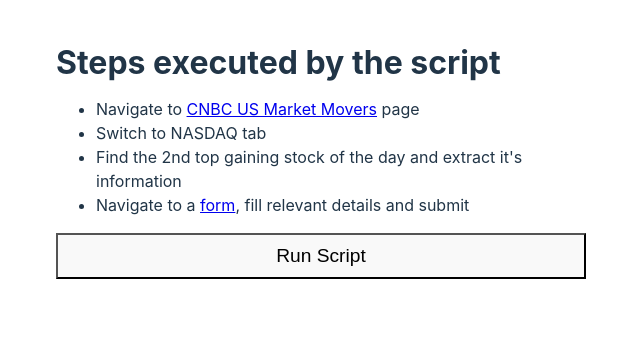
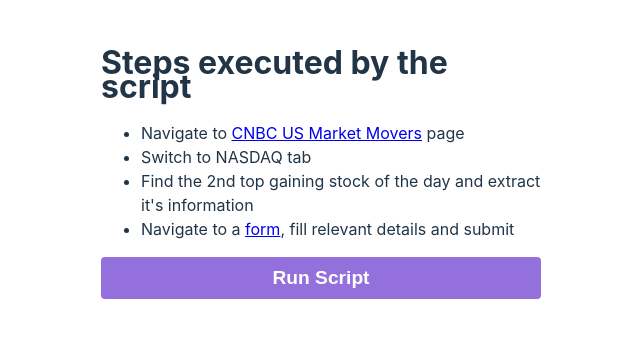
Before and after one commit to klshriharsha/trade-helper-chrome, a React (Vite) app: page / in a window 1280 px wide. Shown: the top 338 px of the page, without its empty margins (319-959 px from the left). Built offline with nearby package versions, Linux system fonts and the light colour scheme.

Commit message:
feat: submit extracted stock info - navigate to form url - fill relevant info - submit the form - refactor code

```diff
--- /dev/null
+++ b/src/components/check.tsx
@@ -0,0 +1,19 @@
+import { ComponentPropsWithoutRef } from 'react'
+
+export default function Check(props: ComponentPropsWithoutRef<'svg'>) {
+    return (
+        <svg
+            xmlns="http://www.w3.org/2000/svg"
+            width="1em"
+            height="1em"
+            viewBox="0 0 512 512"
+            className="inline-icon"
+            {...props}
+        >
+            <path
+                fill="currentColor"
+                d="M243.8 339.8C232.9 350.7 215.1 350.7 204.2 339.8L140.2 275.8C129.3 264.9 129.3 247.1 140.2 236.2C151.1 225.3 168.9 225.3 179.8 236.2L224 280.4L332.2 172.2C343.1 161.3 360.9 161.3 371.8 172.2C382.7 183.1 382.7 200.9 371.8 211.8L243.8 339.8zM512 256C512 397.4 397.4 512 256 512C114.6 512 0 397.4 0 256C0 114.6 114.6 0 256 0C397.4 0 512 114.6 512 256zM256 48C141.1 48 48 141.1 48 256C48 370.9 141.1 464 256 464C370.9 464 464 370.9 464 256C464 141.1 370.9 48 256 48z"
+            />
+        </svg>
+    )
+}
--- a/src/components/spinner.css
+++ b/src/components/spinner.css
@@ -1,6 +1,4 @@
 .spinner {
-    display: inline;
-    vertical-align: middle;
     animation: spin 800ms linear infinite;
 }
 
--- a/src/components/spinner.tsx
+++ b/src/components/spinner.tsx
@@ -9,7 +9,7 @@ export default function Spinner(props: ComponentPropsWithoutRef<'svg'>) {
             width="1em"
             height="1em"
             viewBox="0 0 512 512"
-            className="spinner"
+            className="inline-icon spinner"
             {...props}
         >
             <path
--- /dev/null
+++ b/src/components/steps.tsx
@@ -0,0 +1,19 @@
+import { links } from '../utils/constants'
+
+export default function Steps() {
+    return (
+        <>
+            <h1>Steps executed by the script</h1>
+            <ul>
+                <li>
+                    Navigate to <a href={links.marketMovers}>CNBC US Market Movers</a> page
+                </li>
+                <li>Switch to NASDAQ tab</li>
+                <li>Find the 2nd top gaining stock of the day and extract it's information</li>
+                <li>
+                    Navigate to a <a href={links.form}>form</a>, fill relevant details and submit
+                </li>
+            </ul>
+        </>
+    )
+}
--- a/src/content/content.tsx
+++ b/src/content/findStock.ts
@@ -53,10 +53,14 @@ export const findStock = ({ marketMoverTab, section, position }: FindStockParams
 
         // Communicate the target stock info to popup
         chrome.runtime.sendMessage({
-            type: 'result',
+            type: 'findStock:result',
             data: {
+                section,
+                position,
+                marketMoverTab,
                 name: targetStock?.querySelector(selectors.stockName)?.textContent,
                 gain: targetStock?.querySelector(selectors.stockGain)?.textContent,
+                time: Date.now(),
             },
         })
     }, 1000)
--- /dev/null
+++ b/src/content/submitStockInfo.ts
@@ -0,0 +1,47 @@
+export interface Stock {
+    name: string
+    gain: string
+    time: number
+}
+
+/**
+ * Extracts information about a stock.
+ * @param params.name Name of the stock
+ * @param params.section Percentage gain of the stock
+ * @param params.position Time when information was extracted
+ */
+export const submitStockInfo = ({ name, gain, time }: Stock) => {
+    chrome.runtime.sendMessage({
+        type: 'progress',
+        data: 'filling stock information',
+    })
+
+    const selectors = {
+        name: 'input[name="SingleLine"]',
+        gain: 'input[name="SingleLine1"]',
+        time: 'input[name="SingleLine2"]',
+        submitButton: 'button[value="submit"]',
+    }
+
+    const nameField = document.querySelector(selectors.name) as HTMLInputElement | null
+    if (nameField) {
+        nameField.value = name
+    }
+    const gainField = document.querySelector(selectors.gain) as HTMLInputElement | null
+    if (gainField) {
+        gainField.value = gain
+    }
+    const timeField = document.querySelector(selectors.time) as HTMLInputElement | null
+    if (timeField) {
+        timeField.value = `${time}`
+    }
+
+    const submitButton = document.querySelector(selectors.submitButton) as HTMLButtonElement | null
+    if (submitButton) {
+        submitButton.click()
+        chrome.runtime.sendMessage({
+            type: 'submitStockInfo:result',
+            data: 'submitted successfully',
+        })
+    }
+}
--- a/src/popup/popup.css
+++ b/src/popup/popup.css
@@ -1,26 +1,30 @@
 .container {
     width: var(--container-width);
+    height: var(--container-height);
+    position: relative;
     padding: 30px;
 }
 
-.align-left {
-    text-align: left;
+.container--center {
+    display: flex;
+    align-items: center;
+    flex-direction: column;
+    justify-content: center;
 }
 
-.btn {
-    cursor: pointer;
-    font-size: 1.2em;
-    padding: 10px 16px;
-    width: 100%;
+.container__auto-dismiss-counter {
+    bottom: 0;
+    height: 8px;
+    position: absolute;
+    background-color: mediumpurple;
+    animation: count 5000ms linear forwards;
 }
 
-.btn__progress {
-    margin: 0;
-    text-transform: capitalize;
+@keyframes count {
+    0% {
+        width: 0%;
+    }
+    100% {
+        width: 100%;
+    }
 }
-
-.btn__progress img {
-    /* height: 20px; */
-    display: inline;
-    vertical-align: middle;
-}
--- a/src/popup/popup.tsx
+++ b/src/popup/popup.tsx
@@ -1,62 +1,76 @@
 import './popup.css'
 
-import { useState } from 'react'
+import { useCallback, useEffect, useState } from 'react'
 
+import Check from '../components/check'
 import Spinner from '../components/spinner'
-import { findStock, FindStockParams } from '../content/content'
+import Steps from '../components/steps'
+import { Stock } from '../content/submitStockInfo'
 import { links } from '../utils/constants'
+import { injectFindStockScript, injectSubmitStockInfoScript } from '../utils/contentScripts'
 
 function App() {
+    const [done, setDone] = useState(false)
     const [progress, setProgress] = useState('')
+    const [stock, setStock] = useState<Stock | null>(null)
 
-    const handleClick = async () => {
+    const initiateExtractScript = async () => {
         setProgress('navigating to CNBC')
         // Navigate to the URL
         const tab = await chrome.tabs.update({ url: links.marketMovers })
 
         // Wait for page to load
-        setTimeout(async () => {
-            const params: FindStockParams = {
-                marketMoverTab: 'nasdaq',
-                section: 'top gainers',
-                position: 2,
+        setTimeout(() => injectFindStockScript(tab), 5000)
     }
 
+    const initiateSubmitScript = useCallback(async () => {
+        setProgress('navigating to form')
+        // Navigate to the URL
+        const tab = await chrome.tabs.update({ url: links.form })
+
+        // Wait for page to load
+        setTimeout(() => injectSubmitStockInfoScript(tab, stock), 5000)
+    }, [stock])
+
+    // Submit stock information when it's available
+    useEffect(() => {
+        if (stock) {
+            initiateSubmitScript()
+        }
+    }, [stock, initiateSubmitScript])
+
+    useEffect(() => {
         // Listen for messages from the content script
         chrome.runtime.onMessage.addListener(message => {
             if (message.type === 'progress') {
                 setProgress(message.data)
-                } else if (message.type === 'result') {
-                    console.log({ message })
+            } else if (message.type === 'findStock:result') {
+                setStock(message.data)
+                setProgress(`${message.data.name} is at position ${message.data.position} today`)
+            } else if (message.type === 'submitStockInfo:result') {
                 setProgress('')
+                setDone(true)
+                setTimeout(() => {
+                    setDone(false)
+                }, 5000)
             }
         })
+    }, [])
 
-            // Inject content script
-            await chrome.scripting.executeScript({
-                target: { tabId: tab.id ?? 1 },
-                func: findStock,
-                args: [params],
-            })
-        }, 5000)
+    if (done) {
+        return (
+            <div className="container container--center">
+                <Check style={{ color: 'green', fontSize: '5em' }} />
+                <h2>Submitted succesfully</h2>
+                <div className="container__auto-dismiss-counter" />
+            </div>
+        )
     }
 
     return (
         <div className="container">
-            <div className="align-left">
-                <h1>Steps executed by the script</h1>
-                <ul>
-                    <li>
-                        Navigate to <a href={links.marketMovers}>CNBC US Market Movers</a> page
-                    </li>
-                    <li>Switch to NASDAQ tab</li>
-                    <li>Find the 2nd top gaining stock of the day and extract it's information</li>
-                    <li>
-                        Navigate to a <a href={links.form}>form</a>, fill relevant details and submit
-                    </li>
-                </ul>
-            </div>
-            <button className="btn" onClick={handleClick}>
+            <Steps />
+            <button className="btn" onClick={initiateExtractScript} disabled={!!progress}>
                 {progress ? (
                     <p className="btn__progress">
                         <Spinner />
--- a/src/styles/global.css
+++ b/src/styles/global.css
@@ -14,7 +14,12 @@
     -moz-osx-font-smoothing: grayscale;
     -webkit-text-size-adjust: 100%;
 
-    --container-width: 530px;
+    --container-width: 500px;
+    --container-height: 280px;
+}
+
+* {
+    box-sizing: border-box;
 }
 
 html,
@@ -34,10 +39,39 @@ body,
         color: #213547;
         background-color: #ffffff;
     }
-    a:hover {
-        color: #747bff;
-    }
-    button {
-        background-color: #f9f9f9;
-    }
 }
+
+/* Icon */
+.inline-icon {
+    display: inline;
+    vertical-align: middle;
+}
+
+/* Button */
+.btn {
+    border: 0;
+    color: white;
+    background-color: mediumpurple;
+    border-radius: 4px;
+    cursor: pointer;
+    font-size: 1.2em;
+    padding: 10px 16px;
+    font-weight: bold;
+    width: 100%;
+}
+
+.btn__progress {
+    margin: 0;
+    text-transform: capitalize;
+}
+
+.btn__progress[disabled],
+.btn__progress:disabled {
+    color: inherit;
+    font-weight: normal;
+}
+
+.btn__progress img {
+    display: inline;
+    vertical-align: middle;
+}
--- /dev/null
+++ b/src/utils/contentScripts.ts
@@ -0,0 +1,41 @@
+import { findStock, FindStockParams } from '../content/findStock'
+import { Stock, submitStockInfo } from '../content/submitStockInfo'
+
+/**
+ * Injects a content script
+ * @param tab Tab in which script has to be injected
+ */
+export const injectFindStockScript = async (tab: chrome.tabs.Tab) => {
+    if (!tab.id) {
+        return
+    }
+
+    const params: FindStockParams = {
+        marketMoverTab: 'nasdaq',
+        section: 'top gainers',
+        position: 2,
+    }
+
+    await chrome.scripting.executeScript({
+        target: { tabId: tab.id },
+        func: findStock,
+        args: [params],
+    })
+}
+
+/**
+ * Injects a content script
+ * @param tab Tab in which script has to be injected
+ * @param stock Argument for the script
+ */
+export const injectSubmitStockInfoScript = async (tab: chrome.tabs.Tab, stock: Stock | null) => {
+    if (!tab.id || !stock) {
+        return
+    }
+
+    await chrome.scripting.executeScript({
+        target: { tabId: tab.id },
+        func: submitStockInfo,
+        args: [stock],
+    })
+}
```
Also changed, not shown: public/manifest.json. Lines whose indentation alone changed are shown as unchanged.
